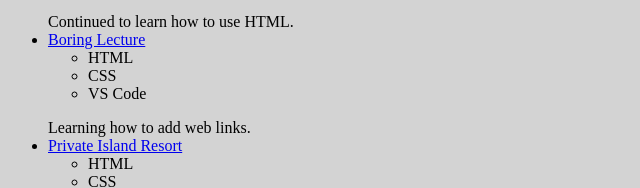
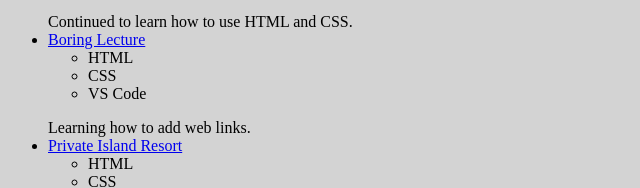
Before and after one commit to Eric81587/Portfolio-Page, a plain HTML site: page index.html in a window 1280 px wide. Shown: the part 1167-1355 px from the top of the page, 0-640 px from the left. Drawn offline with Linux system fonts and the light colour scheme.

```diff
--- a/index.html
+++ b/index.html
@@ -115,7 +115,7 @@
         <li>VS Code</li>
       </ul>
     </p>
-    <p class="projects">Continued to learn how to use HTML.
+    <p class="projects">Continued to learn how to use HTML and CSS.
       <li><a href="https://github.com/Eric81587/Boring-Lecture.git">Boring Lecture</a></li>
       <ul>
         <li>HTML</li>
```
